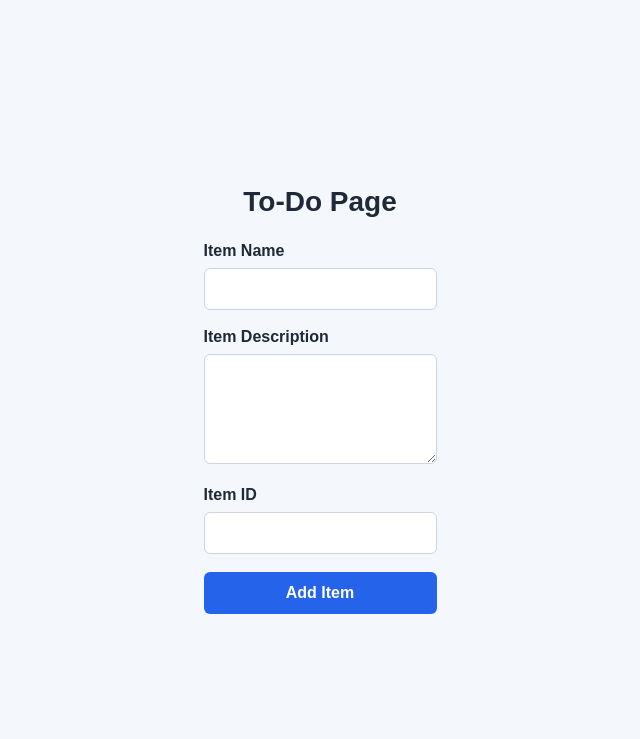
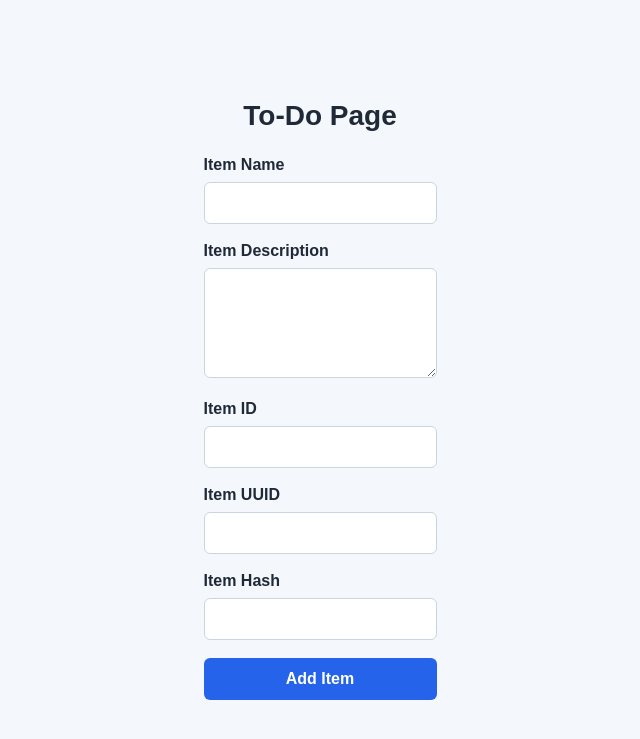
Before and after one commit to shyamprasadn/TuteDude-DevOps, a Flask app: page /todo in a window 1280 px wide. Shown: the top 739 px of the page, without its empty margins (320-960 px from the left). Run offline with Flask 3, Linux system fonts and the light colour scheme.

```diff
--- a/FlaskAndMongo/app.py
+++ b/FlaskAndMongo/app.py
@@ -81,5 +81,28 @@ def get_api_data():
     except json.JSONDecodeError:
         return jsonify({"error": "Invalid JSON in data file"}), 500
 
+
+@app.route('/submittodoitem', methods=['POST'])
+def submittodoitem():
+    """Accept itemName and itemDescription via POST and store in MongoDB."""
+    try:
+
+        item_name = request.form.get('itemName')
+        item_description = request.form.get('itemDescription')
+
+        if not all([item_name, item_description]):
+            return render_template('todo.html', error="All fields are required")
+        document = {
+            'itemName': item_name,
+            'itemDescription': item_description
+        }
+
+        result = collection.insert_one(document)
+
+        return redirect(url_for('success'))
+
+    except Exception as e:
+        return render_template('todo.html', error=f"Error: {str(e)}")
+
 if __name__ == '__main__':
     app.run(debug=True)
--- a/FlaskAndMongo/data.json
+++ b/FlaskAndMongo/data.json
@@ -6,17 +6,17 @@
   },
   {
     "id": 2,
-    "name": "second list item",
+    "name": "second updated list item",
     "description": "This is the second item to render from backend file as part of assignment"
   },
   {
     "id": 3,
-    "name": "third list item",
+    "name": "third updated list item",
     "description": "This is the third item to render from backend file as part of assignment"
   },
   {
     "id": 4,
     "name": "fourth list item",
-    "description": "This is the fourth item to render from backend file as part of assignment"
+    "description": "This is the fourth item updated descripttion to render from backend file as part of assignment"
   }
 ]
--- a/FlaskAndMongo/templates/todo.html
+++ b/FlaskAndMongo/templates/todo.html
@@ -80,6 +80,14 @@
                     <label for="item-id">Item ID</label>
                     <input type="text" id="itemId" name="itemId" required>
                 </div>
+                <div class="form-group">
+                    <label for="item-uuid">Item UUID</label>
+                    <input type="text" id="itemUuid" name="itemUuid" required>
+                </div>
+                 <div class="form-group">
+                    <label for="item-hash">Item Hash</label>
+                    <input type="text" id="itemHash" name="itemHash" required>
+                </div>
                 <button type="submit">Add Item</button>
             </div>
         </form>
```
